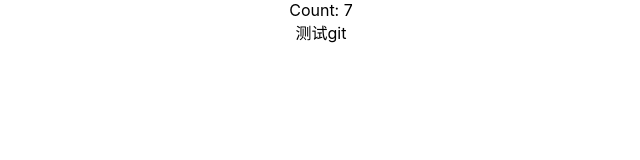
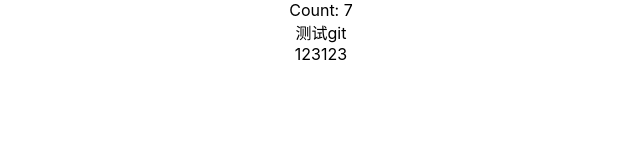
Before and after one commit to wanglei123/react-test, a React (Create React App) app: page / in a window 1280 px wide. Shown: the top 160 px of the page, without its empty margins (319-959 px from the left). Built offline with nearby package versions, Linux system fonts and the light colour scheme.

Commit message:
再次测试git

```diff
--- a/src/components/effect01.jsx
+++ b/src/components/effect01.jsx
@@ -26,6 +26,7 @@ export default function Test1 (){
   return <>
     <div>Count: {count}</div>
     <div>测试git</div>
+    <div>123123</div>
   </>
 
 }
```
